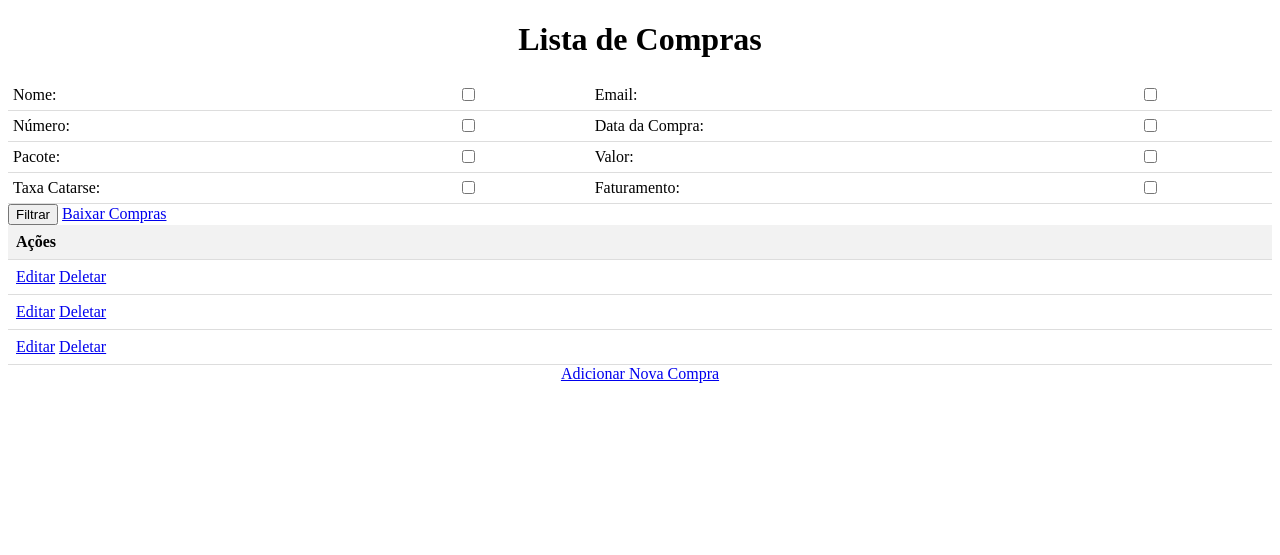
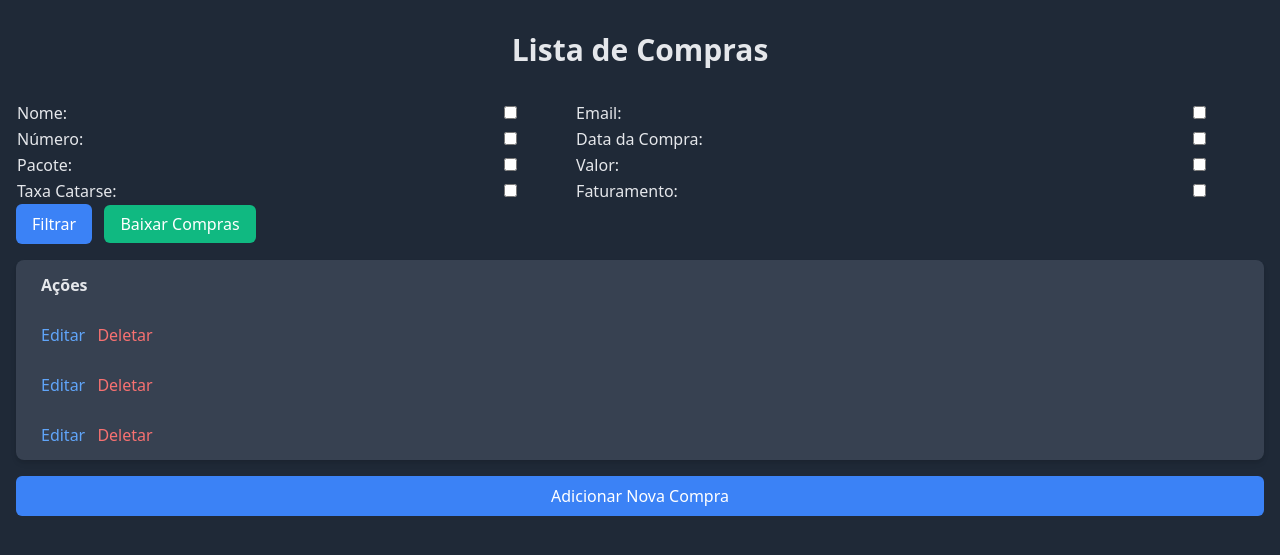
Before and after one commit to lucaspontestur/Django, a Django app: page / in a window 1280 px wide. Shown: the top 555 px of the page. Run offline with Django 5.2, Linux system fonts and the light colour scheme; data comes from the database, SQL or seed files in the repository.

Commit message:
Estilização em progresso

```diff
--- /dev/null
+++ b/meu_projeto/meu_app/templates/base.html
@@ -0,0 +1,19 @@
+<!DOCTYPE html>
+<html>
+<head>
+    <meta charset="UTF-8">
+    <meta name="viewport" content="width=device-width, initial-scale=1.0">
+    <title>{% block title %}Meu Projeto Django{% endblock %}</title>
+    <link href="https://cdn.jsdelivr.net/npm/tailwindcss@2.2.19/dist/tailwind.min.css" rel="stylesheet">
+    {% block extra_css %}{% endblock %}
+</head>
+<body class="bg-gray-800 text-gray-200">
+
+    <div class="container mx-auto px-4 py-8">
+        {% block content %}
+        {% endblock %}
+    </div>
+
+    {% block extra_js %}{% endblock %}
+</body>
+</html>
--- a/meu_projeto/meu_app/templates/confirmar_delete.html
+++ b/meu_projeto/meu_app/templates/confirmar_delete.html
@@ -2,6 +2,7 @@
 <html>
 <head>
     <title>Confirmar Exclusão</title>
+    <link href="https://cdn.jsdelivr.net/npm/tailwindcss@2.2.19/dist/tailwind.min.css" rel="stylesheet">
 </head>
 <body>
     <h1>Confirmar Exclusão</h1>
--- a/meu_projeto/meu_app/templates/editar_compra.html
+++ b/meu_projeto/meu_app/templates/editar_compra.html
@@ -2,6 +2,7 @@
 <html>
 <head>
     <title>Editar Compra</title>
+    <link href="https://cdn.jsdelivr.net/npm/tailwindcss@2.2.19/dist/tailwind.min.css" rel="stylesheet">
 </head>
 <body>
     <h1>Editar Compra</h1>
--- a/meu_projeto/meu_app/templates/index.html
+++ b/meu_projeto/meu_app/templates/index.html
@@ -2,6 +2,7 @@
 <html>
 <head>
     <title>Página Inicial</title>
+    <link href="https://cdn.jsdelivr.net/npm/tailwindcss@2.2.19/dist/tailwind.min.css" rel="stylesheet">
 </head>
 <body>
     <h1>Bem-vindo à Página Inicial</h1>
--- a/meu_projeto/meu_app/templates/lista_compras.html
+++ b/meu_projeto/meu_app/templates/lista_compras.html
@@ -1,104 +1,78 @@
-<!DOCTYPE html>
-<html>
-<head>
-    <title>Lista de Compras</title>
-    <style>
-        table {
-            border-collapse: collapse;
-            width: 100%;
-        }
-        th, td {
-            padding: 8px;
-            text-align: left;
-            border-bottom: 1px solid #ddd;
-        }
-        th {
-            background-color: #f2f2f2;
-        }
-        .titulo {
-            text-align: center;
-        }
-        .add-button {
-            display: block;
-            margin: 0 auto;
-            width: fit-content;
-        }
-        .filter-table td {
-            padding: 5px; /* Diminua o espaçamento vertical */
-        }
-    </style>
-    {% load static %}
+{% extends 'base.html' %}
 
-</head>
-<body>
-    <h1 class="titulo">Lista de Compras</h1>
+{% block content %}
+    <h1 class="text-3xl font-bold text-center text-gray-200 mb-8">Lista de Compras</h1>
 
-    <form method="GET" id="filtroForm">
-        <table class="filter-table">
+    <form method="GET" id="filtroForm" class="mb-4">
+        <table class="filter-table w-full">
             <tr>
-                <td><label for="nome">Nome:</label></td>
+                <td><label for="nome" class="text-gray-200">Nome:</label></td>
                 <td><input type="checkbox" name="nome" id="nome" {% if request.GET.nome %}checked{% endif %}></td>
-                <td><label for="email">Email:</label></td>
+                <td><label for="email" class="text-gray-200">Email:</label></td>
                 <td><input type="checkbox" name="email" id="email" {% if request.GET.email %}checked{% endif %}></td>
             </tr>
             <tr>
-                <td><label for="numero">Número:</label></td>
+                <td><label for="numero" class="text-gray-200">Número:</label></td>
                 <td><input type="checkbox" name="numero" id="numero" {% if request.GET.numero %}checked{% endif %}></td>
-                <td><label for="data_compra">Data da Compra:</label></td>
+                <td><label for="data_compra" class="text-gray-200">Data da Compra:</label></td>
                 <td><input type="checkbox" name="data_compra" id="data_compra" {% if request.GET.data_compra %}checked{% endif %}></td>
             </tr>
             <tr>
-                <td><label for="pacote">Pacote:</label></td>
+                <td><label for="pacote" class="text-gray-200">Pacote:</label></td>
                 <td><input type="checkbox" name="pacote" id="pacote" {% if request.GET.pacote %}checked{% endif %}></td>
-                <td><label for="valor">Valor:</label></td>
+                <td><label for="valor" class="text-gray-200">Valor:</label></td>
                 <td><input type="checkbox" name="valor" id="valor" {% if request.GET.valor %}checked{% endif %}></td>
             </tr>
             <tr>
-                <td><label for="taxa_catarse">Taxa Catarse:</label></td>
+                <td><label for="taxa_catarse" class="text-gray-200">Taxa Catarse:</label></td>
                 <td><input type="checkbox" name="taxa_catarse" id="taxa_catarse" {% if request.GET.taxa_catarse %}checked{% endif %}></td>
-                <td><label for="faturamento">Faturamento:</label></td>
+                <td><label for="faturamento" class="text-gray-200">Faturamento:</label></td>
                 <td><input type="checkbox" name="faturamento" id="faturamento" {% if request.GET.faturamento %}checked{% endif %}></td>
             </tr>
         </table>
-        <button type="submit">Filtrar</button>
-        <a href="{% url 'download_compras' %}">Baixar Compras</a>
+        <button type="submit" class="px-4 py-2 bg-blue-500 hover:bg-blue-700 text-white rounded-md">Filtrar</button>
+        <a href="{% url 'download_compras' %}" class="px-4 py-2 bg-green-500 hover:bg-green-700 text-white rounded-md ml-2">Baixar Compras</a>
     </form>
 
-    <table>
+    <div class="bg-gray-700 rounded-lg shadow-md overflow-hidden">
+        <table class="w-full">
             <thead>
                 <tr>
-                {% if request.GET.nome %}<th>Nome</th>{% endif %}
-                {% if request.GET.email %}<th>Email</th>{% endif %}
-                {% if request.GET.numero %}<th>Número</th>{% endif %}
-                {% if request.GET.data_compra %}<th>Data da Compra</th>{% endif %}
-                {% if request.GET.pacote %}<th>Pacote</th>{% endif %}
-                {% if request.GET.valor %}<th>Valor</th>{% endif %}
-                {% if request.GET.taxa_catarse %}<th>Taxa Catarse</th>{% endif %}
-                {% if request.GET.faturamento %}<th>Faturamento</th>{% endif %}
-                <th>Ações</th>
+                    {% if request.GET.nome %}<th><div class="py-3 px-6 text-left text-gray-200">Nome</div></th>{% endif %}
+                    {% if request.GET.email %}<th><div class="py-3 px-6 text-left text-gray-200">Email</div></th>{% endif %}
+                    {% if request.GET.numero %}<th><div class="py-3 px-6 text-left text-gray-200">Número</div></th>{% endif %}
+                    {% if request.GET.data_compra %}<th><div class="py-3 px-6 text-left text-gray-200">Data da Compra</div></th>{% endif %}
+                    {% if request.GET.pacote %}<th><div class="py-3 px-6 text-left text-gray-200">Pacote</div></th>{% endif %}
+                    {% if request.GET.valor %}<th><div class="py-3 px-6 text-left text-gray-200">Valor</div></th>{% endif %}
+                    {% if request.GET.taxa_catarse %}<th><div class="py-3 px-6 text-left text-gray-200">Taxa Catarse</div></th>{% endif %}
+                    {% if request.GET.faturamento %}<th><div class="py-3 px-6 text-left text-gray-200">Faturamento</div></th>{% endif %}
+                    <th><div class="py-3 px-6 text-left text-gray-200">Ações</div></th>
                 </tr>
             </thead>
             <tbody>
                 {% for compra in compras %}
-            <tr>
-                {% if request.GET.nome %}<td>{{ compra.nome }}</td>{% endif %}
-                {% if request.GET.email %}<td>{{ compra.email }}</td>{% endif %}
-                {% if request.GET.numero %}<td>{{ compra.numero_formatado }}</td>{% endif %}
-                {% if request.GET.data_compra %}<td>{{ compra.data_compra|date:"d/m/Y" }}</td>{% endif %}
-                {% if request.GET.pacote %}<td>{{ compra.pacote }}</td>{% endif %}
-                {% if request.GET.valor %}<td>{{ compra.valor_formatado }}</td>{% endif %}
-                {% if request.GET.taxa_catarse %}<td>{{ compra.taxa_catarse_formatada }}</td>{% endif %}
-                {% if request.GET.faturamento %}<td>{{ compra.faturamento_formatado }}</td>{% endif %}
+                    <tr class="hover:bg-gray-600">
+                        {% if request.GET.nome %}<td><div class="py-3 px-6 text-left text-gray-200">{{ compra.nome }}</div></td>{% endif %}
+                        {% if request.GET.email %}<td><div class="py-3 px-6 text-left text-gray-200">{{ compra.email }}</div></td>{% endif %}
+                        {% if request.GET.numero %}<td><div class="py-3 px-6 text-left text-gray-200">{{ compra.numero_formatado }}</div></td>{% endif %}
+                        {% if request.GET.data_compra %}<td><div class="py-3 px-6 text-left text-gray-200">{{ compra.data_compra|date:"d/m/Y" }}</div></td>{% endif %}
+                        {% if request.GET.pacote %}<td><div class="py-3 px-6 text-left text-gray-200">{{ compra.pacote }}</div></td>{% endif %}
+                        {% if request.GET.valor %}<td><div class="py-3 px-6 text-left text-gray-200">{{ compra.valor_formatado }}</div></td>{% endif %}
+                        {% if request.GET.taxa_catarse %}<td><div class="py-3 px-6 text-left text-gray-200">{{ compra.taxa_catarse_formatada }}</div></td>{% endif %}
+                        {% if request.GET.faturamento %}<td><div class="py-3 px-6 text-left text-gray-200">{{ compra.faturamento_formatado }}</div></td>{% endif %}
                         <td>
-                    <a href="{% url 'editar_compra' compra.pk %}">Editar</a>
-                    <a href="{% url 'deletar_compra' compra.pk %}">Deletar</a>
+                            <div class="py-3 px-6 text-left">
+                                <a href="{% url 'editar_compra' compra.pk %}" class="text-blue-400 hover:text-blue-600 mr-2">Editar</a>
+                                <a href="{% url 'deletar_compra' compra.pk %}" class="text-red-400 hover:text-red-600">Deletar</a>
+                            </div>
                         </td>
                     </tr>
                 {% endfor %}
             </tbody>
         </table>
-    <a href="{% url 'nova_compra' %}" class="add-button">Adicionar Nova Compra</a>
+    </div>
 
+    <a href="{% url 'nova_compra' %}" class="mt-4 block text-center px-4 py-2 bg-blue-500 hover:bg-blue-700 text-white rounded-md">Adicionar Nova Compra</a>
 
     <script>
         // Função para salvar os filtros no LocalStorage
@@ -139,5 +113,4 @@
         const form = document.getElementById('filtroForm');
         form.addEventListener('submit', aplicarFiltros);
     </script>
-</body>
-</html>
+{% endblock %}
--- a/meu_projeto/meu_app/templates/nova_compra.html
+++ b/meu_projeto/meu_app/templates/nova_compra.html
@@ -2,6 +2,7 @@
 <html>
 <head>
     <title>Nova Compra</title>
+    <link href="https://cdn.jsdelivr.net/npm/tailwindcss@2.2.19/dist/tailwind.min.css" rel="stylesheet">
 </head>
 <body>
     <h1>Nova Compra</h1>
--- /dev/null
+++ b/meu_projeto/postcss.config.js
@@ -0,0 +1,6 @@
+module.exports = {
+  plugins: {
+    tailwindcss: {},
+    autoprefixer: {},
+  },
+}
```
Also changed, not shown: meu_projeto/tailwind.config.js (added, +10 -0 lines). Lines whose indentation alone changed are shown as unchanged.
